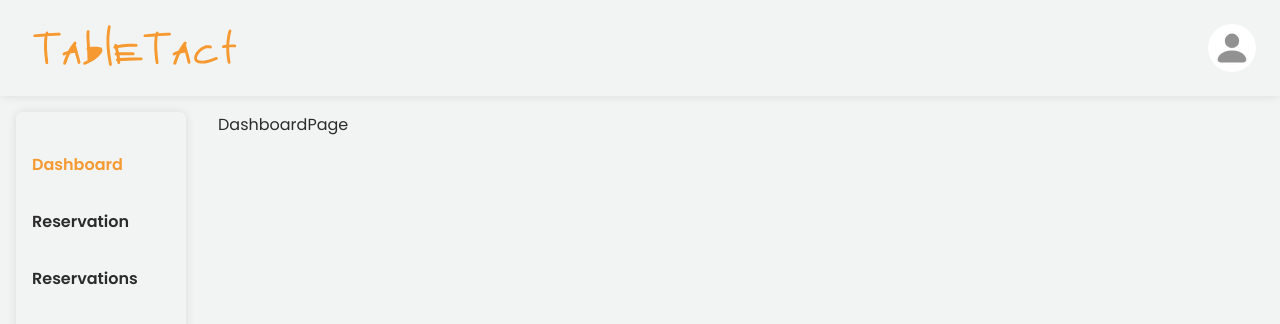
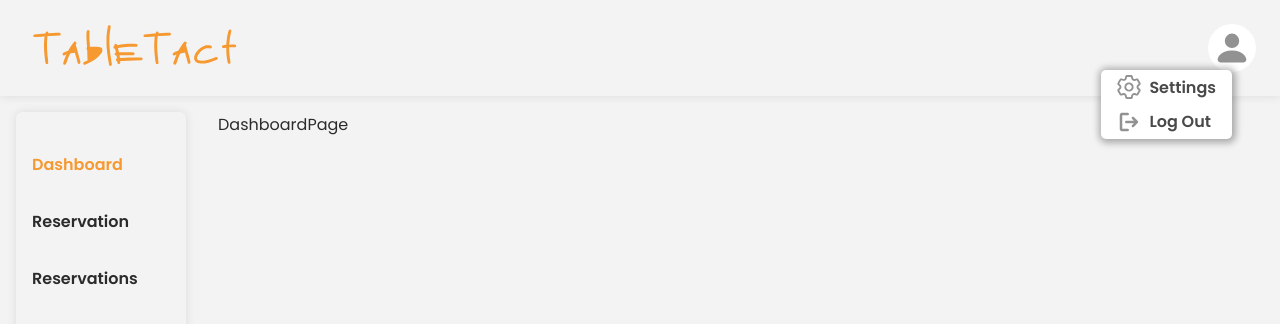
Before and after one commit to ScanDaLouS47/devathon-frontend, a React (Vite) app: page /panel/admin/dashboard in a window 1280 px wide. Shown: the top 324 px of the page. Built offline with nearby package versions, Linux system fonts and the light colour scheme; no server answers; sample sign-in values are in the browser's storage.

Commit message:
refactor: update deleted styles

```diff
--- a/src/App.scss
+++ b/src/App.scss
@@ -18,6 +18,3 @@
     display: initial;
   }
 }
-.page {
-  // background-color: rebeccapurple;
-}
--- a/src/components/formInputPhone/formInputPhone.module.scss
+++ b/src/components/formInputPhone/formInputPhone.module.scss
@@ -98,7 +98,7 @@
     -o-border-radius: 0 0.3125rem;
 
     &:hover {
-      background-color: rgb(223, 223, 223);
+      background-color: var(--semi-white);
     }
 
     &:focus {
--- a/src/components/header/Header.tsx
+++ b/src/components/header/Header.tsx
@@ -48,10 +48,10 @@ export const Header = React.forwardRef(() => {
         setIsModalVisible(false);
       }
     };
-    document.addEventListener('mousedown', handleClickOutside);
+    document.addEventListener('mouseout', handleClickOutside);
 
     return () => {
-      document.addEventListener('mousedown', handleClickOutside);
+      document.removeEventListener('mouseout', handleClickOutside);
     };
   }, []);
 
@@ -64,7 +64,7 @@ export const Header = React.forwardRef(() => {
           <div className={profileClass} onClick={toggleModal} aria-expanded={isModalVisible} ref={profileRef}>
             <UserIconV2 className={styles.headerv2__icon} />
 
-            {isModalVisible && (
+            {!isModalVisible && (
               <div className={styles.headerv2__modal} ref={modalRef}>
                 <div className={styles.headerv2__option} onClick={() => handleOptionSelect('settings')}>
                   <SettingsIcon className={styles.headerv2__option__icon} />
--- a/src/components/header/header.module.scss
+++ b/src/components/header/header.module.scss
@@ -1,8 +1,6 @@
 @use '../../scss/functions/functions' as func;
-
 .headerv2 {
-  box-shadow: var(--box-shadow);
-
+  box-shadow: 0 0 0.625rem rgb(0, 0, 0, 10%);
   padding: 1rem;
 
   &__container {
@@ -22,11 +20,9 @@
     padding: 0.5rem;
     border-radius: 50%;
     position: relative;
-
     transition: all 0.3s ease;
-
     &:hover {
-      background-color: var(--black);
+      background-color: var(--light-gray);
     }
   }
 
@@ -38,17 +34,22 @@
     width: 3rem;
     padding: 0.3em;
     border-radius: 50%;
-    color: rgb(146, 146, 146);
+    color: var(--opaque-gray);
     background-color: #fff;
   }
 
   &__modal {
     position: absolute;
-    bottom: -4.4rem;
-    right: 1rem;
+    bottom: -3.7rem;
+    right: 2rem;
+    z-index: 3;
     background-color: #fff;
-
     box-shadow: 1px 1px func.pxToRem(7) func.pxToRem(3) rgba(0, 0, 0, 0.3);
+    border-radius: 0.3125rem;
+    -webkit-border-radius: 0.3125rem;
+    -moz-border-radius: 0.3125rem;
+    -ms-border-radius: 0.3125rem;
+    -o-border-radius: 0.3125rem;
   }
 
   &__option {
@@ -68,10 +69,23 @@
     &:hover {
       background-color: var(--light-gray);
     }
+
+    &__icon {
+      width: 1.5rem;
+      color: var(--opaque-gray);
+    }
   }
-  &__logout {
-    &:hover {
-      color: red;
+
+  @media (hover: hover) {
+    &__logout:hover {
+      border-bottom-left-radius: 0.3125rem;
+      border-bottom-right-radius: 0.3125rem;
+      span {
+        color: var(--logout);
+      }
+      svg {
+        fill: var(--logout);
+      }
     }
   }
 }
--- a/src/panel/pages/adminPanel/DashboardPage.tsx
+++ b/src/panel/pages/adminPanel/DashboardPage.tsx
@@ -1,6 +1,6 @@
 export const DashboardPage = () => {
   return (
-    <div className="page">
+    <div>
       <h1>DashboardPage</h1>
     </div>
   );
--- a/src/scss/reset/_reset.scss
+++ b/src/scss/reset/_reset.scss
@@ -16,14 +16,14 @@
 
 :root {
   /* Colores */
-  --black: #0e0e11;
-  --white: #f2f4f3;
-  --orange: #f7b152;
+  --black: rgb(14, 14, 17);
+  --white: rgb(243, 243, 243);
+  --semi-white: rgb(223, 223, 223);
 
-  --btn-bg: #0e0e11;
-  --btn-color: #f7b152;
+  --btn-bg: rgb(14, 14, 17);
+  --btn-color: rgb(247, 177, 82);
+
   --black: rgb(43, 43, 43);
-  --semi-white: rgb(243, 243, 243);
   --orange: rgb(245, 153, 48);
   --light-gray: rgb(211, 211, 211);
   --gray-color: rgb(183, 183, 183);
@@ -39,14 +39,15 @@
   --tipo-principal: 'Poppins', Helvetica, Arial, sans-serif;
   --tipo-secundaria: Verdana;
 }
+
 // @media (prefers-color-scheme: dark) {
 //   :root {
-//     --black: #f2f4f3;
-//     --white: #0e0e11;
+//     --black: rgb(243, 243, 243);
+//     --white: rgb(14, 14, 17);
 //     --box-shadow: 0 0 0.625rem rgba(255, 255, 255, 0.1);
 
-//     --btn-bg: #f7b152;
-//     --btn-color: #0e0e11;
+//     --btn-bg: rgb(247, 177, 82);
+//     --btn-color: rgb(14, 14, 17);
 //   }
 // }
 
```
